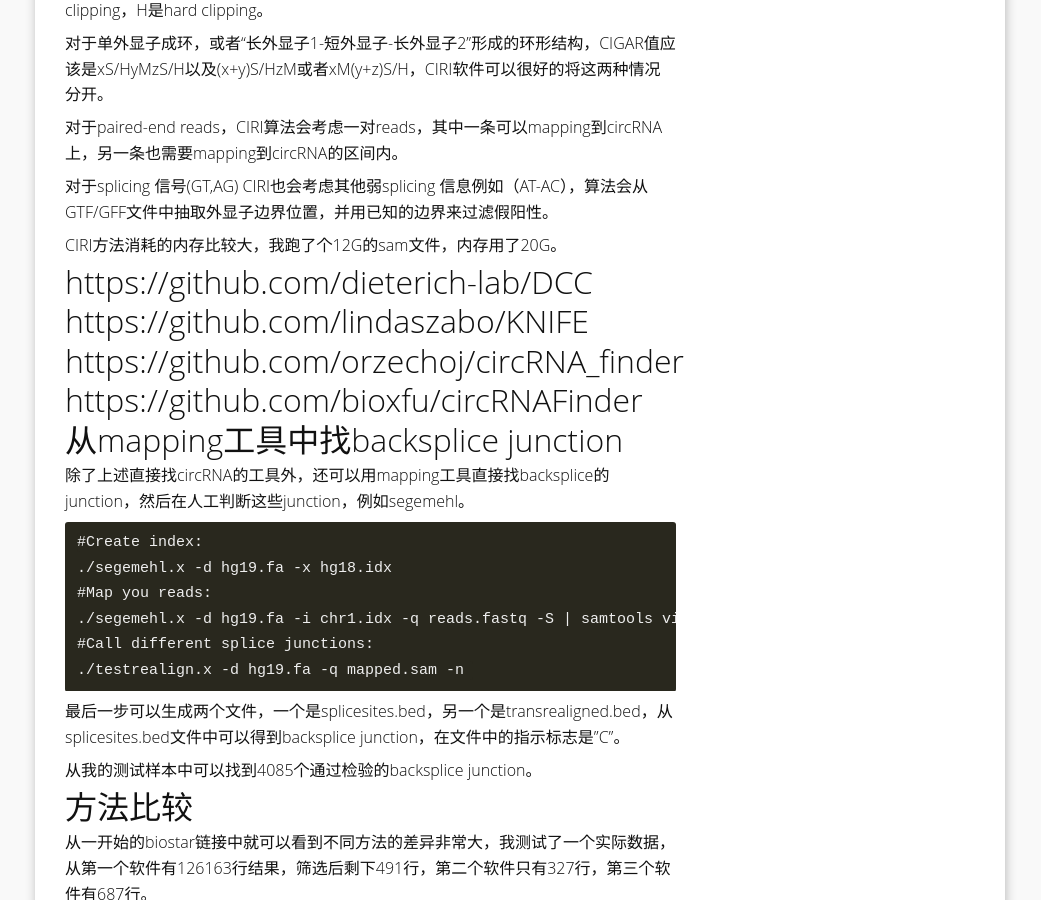
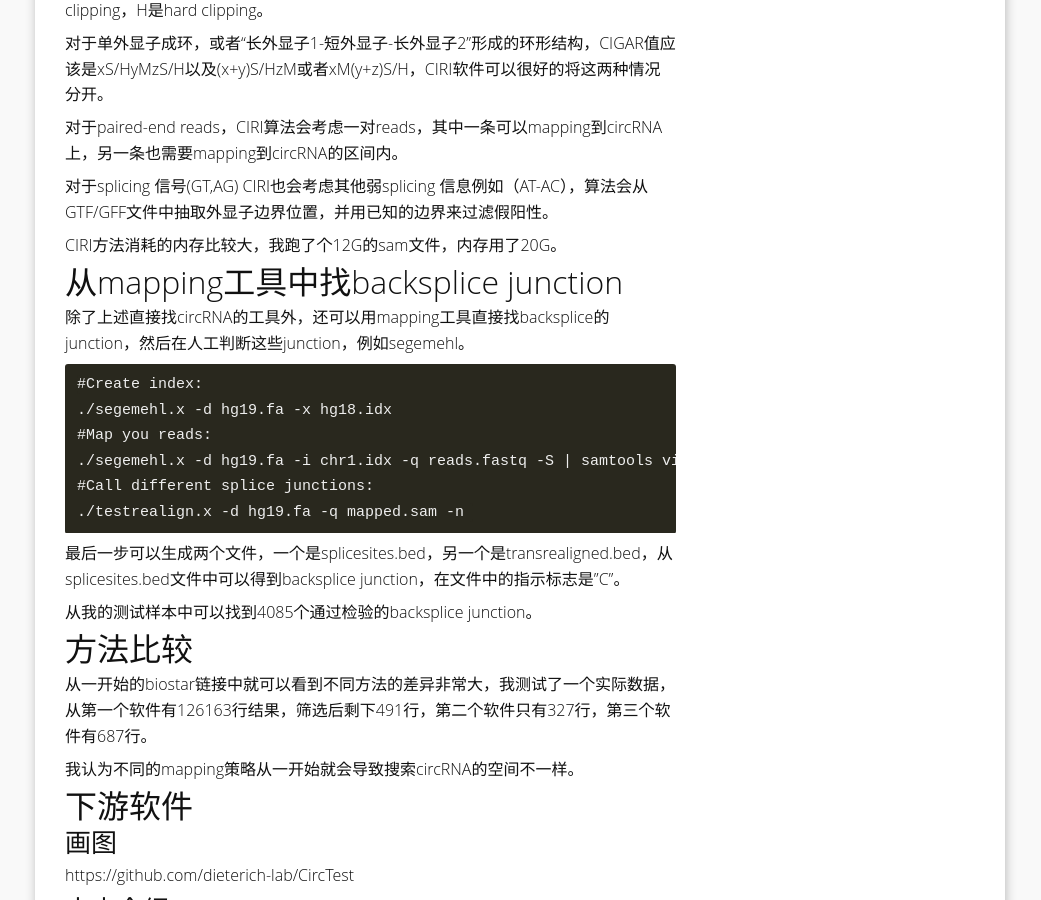
Before and after one commit to yulijia/cn, a Jekyll site: the page built from _posts/2015-08-07-circRNA-tools.md, in a window 1280 px wide and 900 px high, scrolled down 2836 px. Shown: the whole window, without its empty margins (120-1161 px from the left). Built offline with Jekyll 4.4.1, drawn with Linux system fonts in a browser that asks for light colours; some web fonts are replaced; formulas are drawn with MathJax 3; comment, search, counter and statistics services are not loaded.

Commit message:
remove this part

```diff
--- a/_posts/2015-08-07-circRNA-tools.md
+++ b/_posts/2015-08-07-circRNA-tools.md
@@ -94,14 +94,15 @@
 
 CIRI方法消耗的内存比较大，我跑了个12G的sam文件，内存用了20G。
 
-## https://github.com/dieterich-lab/DCC
+<!--
+#### https://github.com/dieterich-lab/DCC
 
-## https://github.com/lindaszabo/KNIFE
+#### https://github.com/lindaszabo/KNIFE
 
-## https://github.com/orzechoj/circRNA_finder
+#### https://github.com/orzechoj/circRNA_finder
 
-## https://github.com/bioxfu/circRNAFinder
-
+#### https://github.com/bioxfu/circRNAFinder
+-->
 
 ## 从mapping工具中找backsplice junction
 
```
